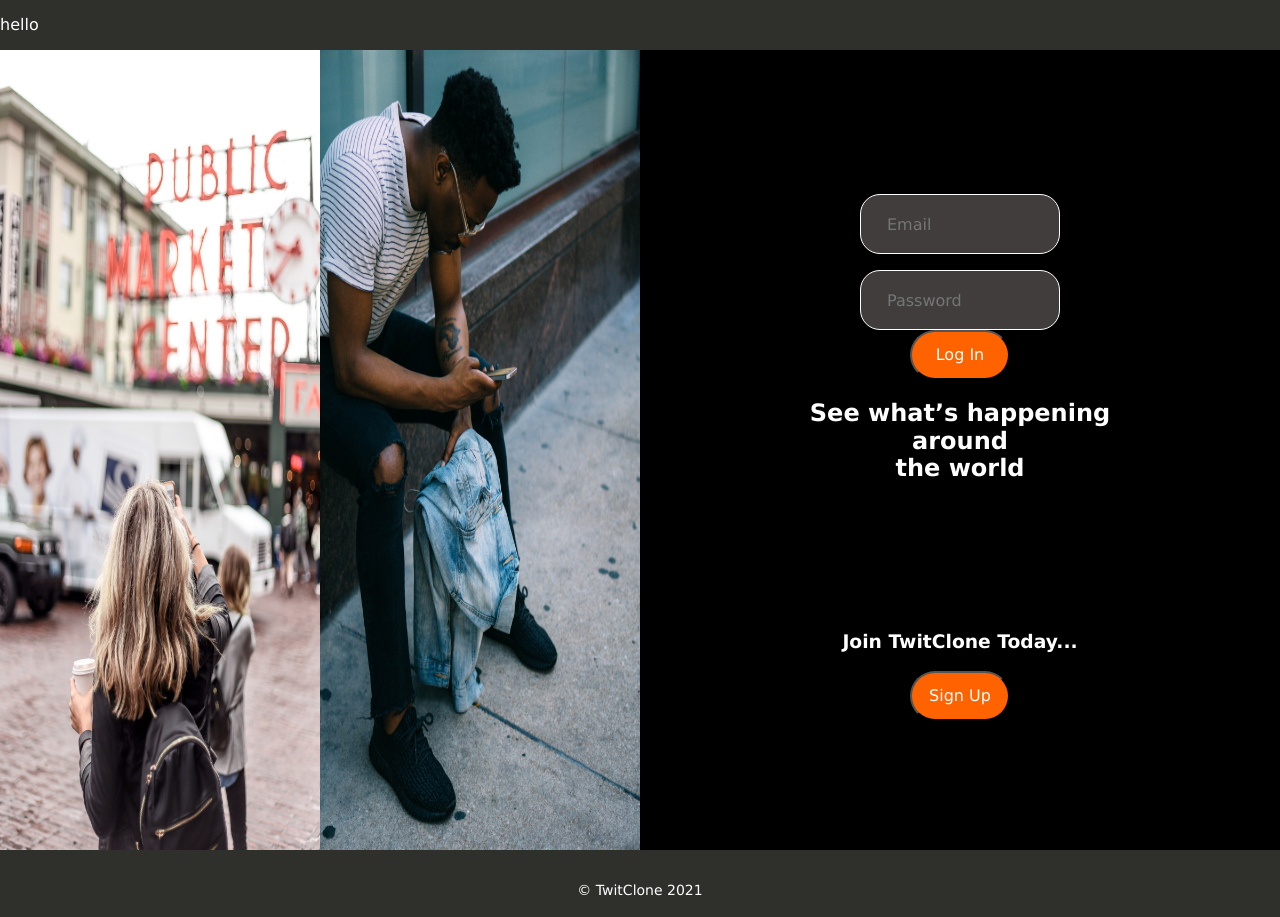
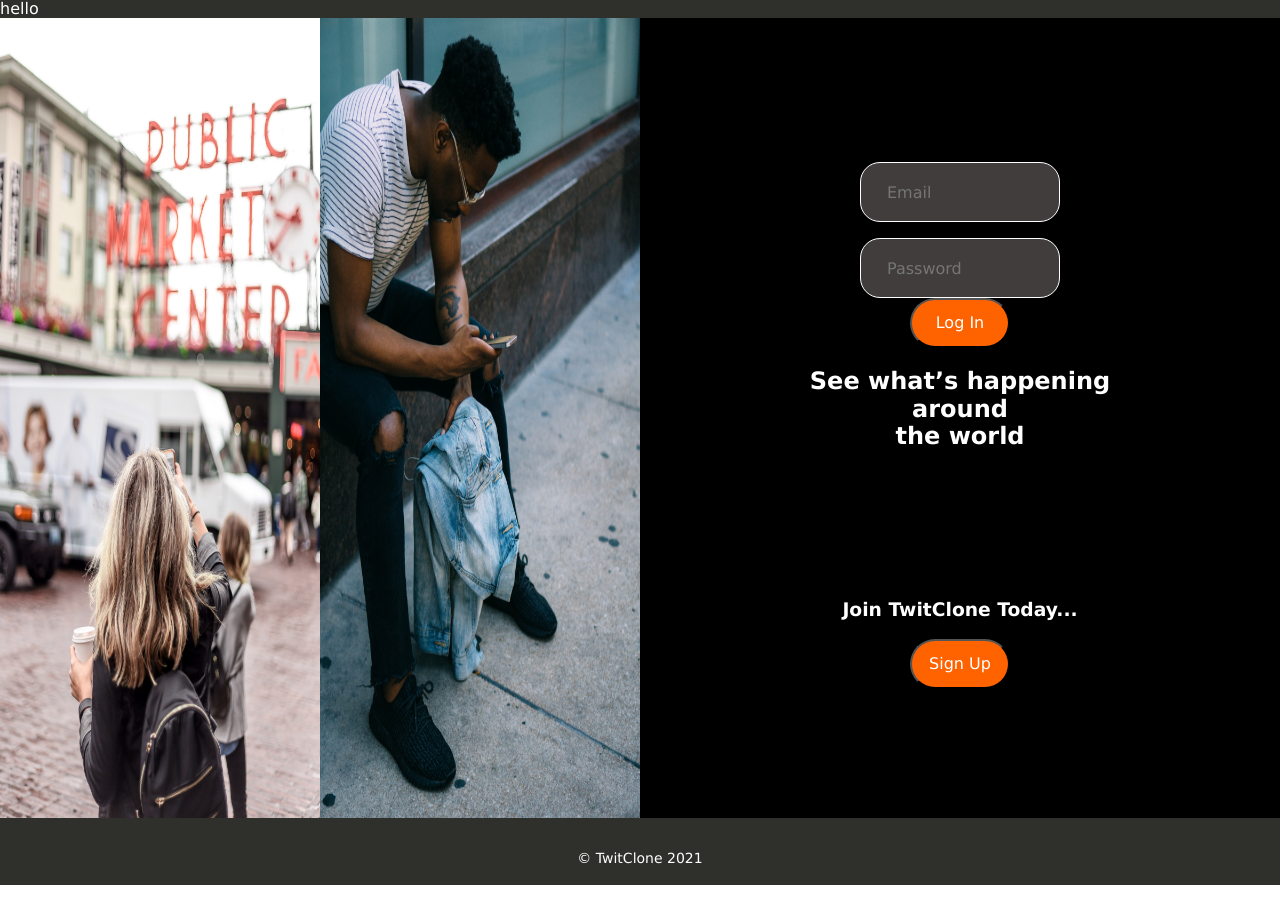
Before and after one commit to mafaro21/twitClone, a React (Create React App) app in the folder client/: page / in a window 1280 px wide. After the commit the page ends 885 px from the top, so only its background shows below. Built offline with nearby package versions, Linux system fonts and the light colour scheme.

Commit message:
fixed client and server

```diff
--- a/client/src/Header.js
+++ b/client/src/Header.js
@@ -8,7 +8,7 @@ function Header() {
     return (
         <header className="App-header">
             <nav>
-                <p>hello</p>
+                <span>hello</span>
             </nav>
         </header>
     );
```
